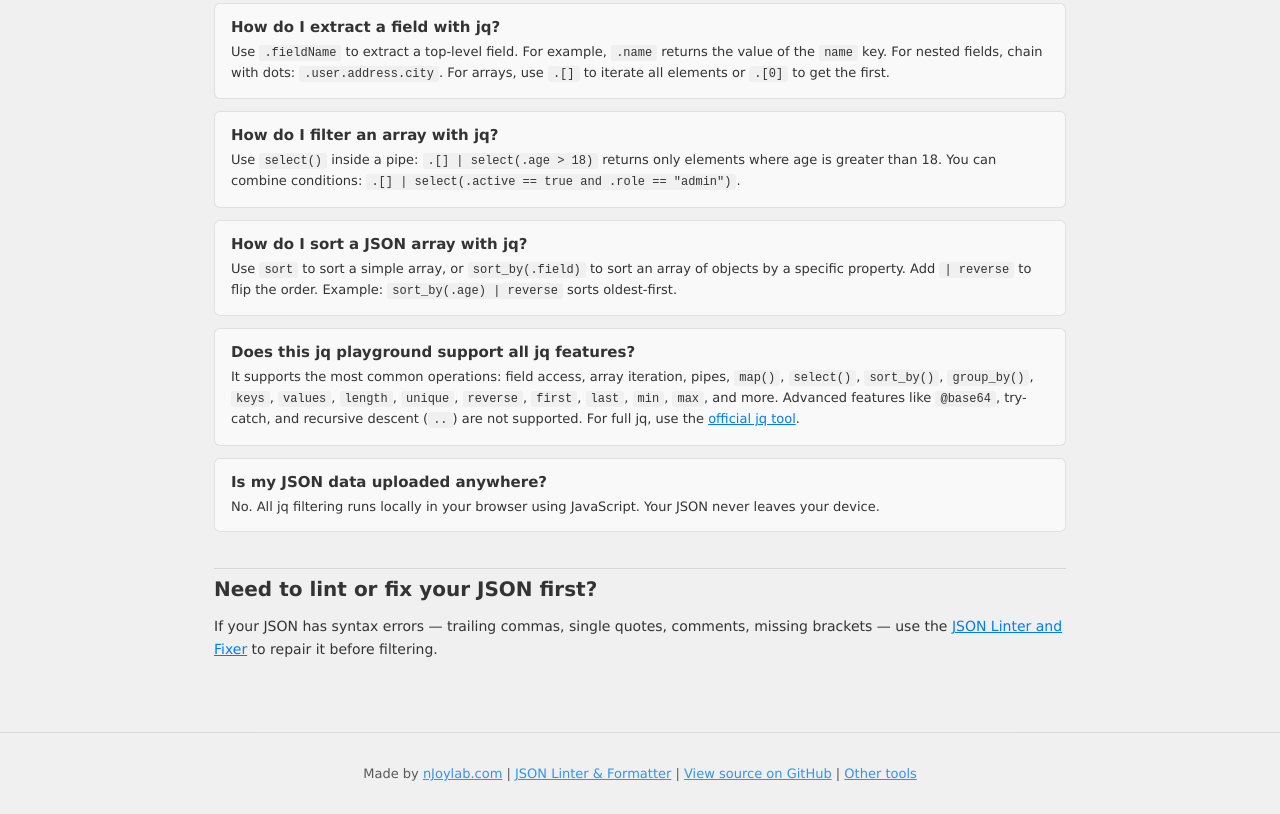
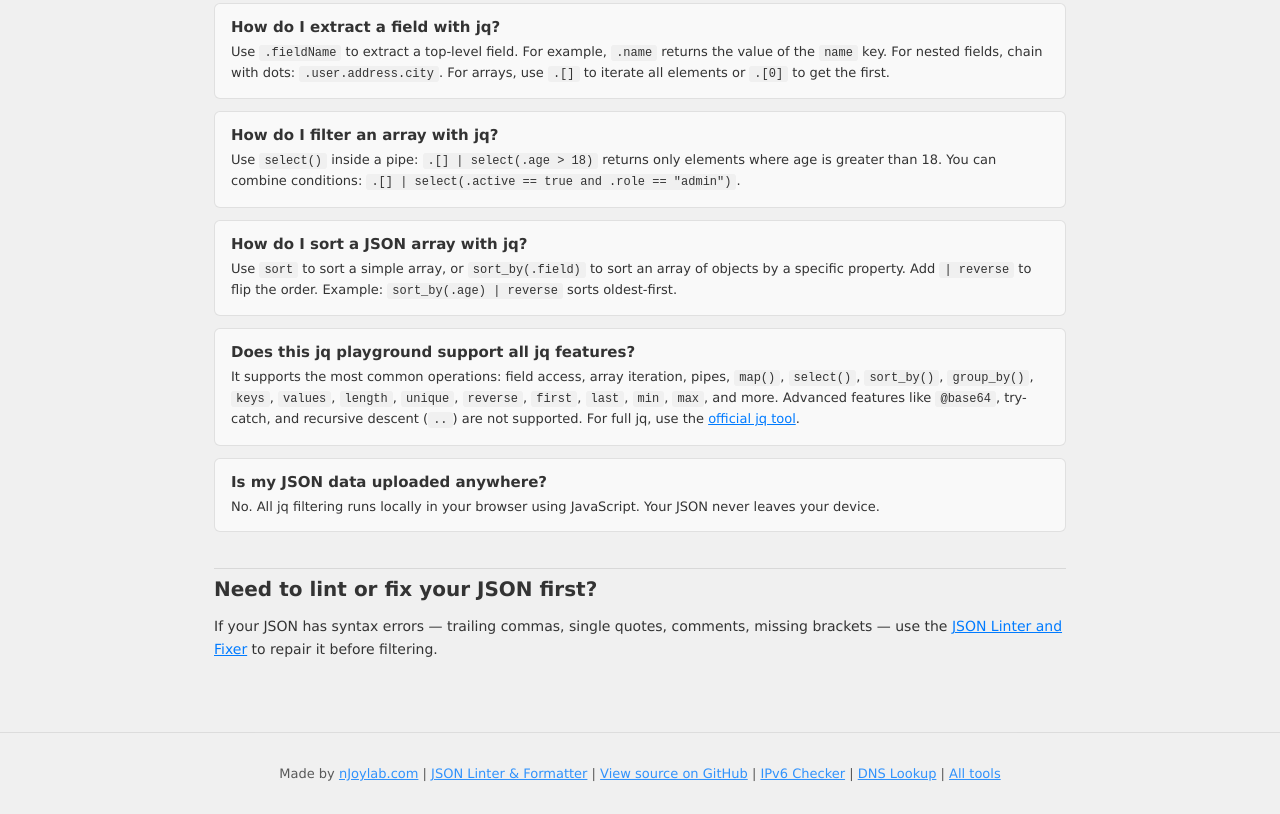
Before and after one commit to njoylab/json-linter-tool, a website: page jq-playground/index.html in a window 1280 px wide. Shown: the part 3530-4344 px from the top of the page. Drawn offline with Linux system fonts and the light colour scheme.

Commit message:
SEO: add cross-links to other echovalue tools in footer
- Add IPv6 Checker, DNS Lookup, URL Analyzer links to jsonlint footer
- Add IPv6 Checker, DNS Lookup links to jq-playground footer

```diff
--- a/jq-playground/index.html
+++ b/jq-playground/index.html
@@ -665,7 +665,9 @@ group_by(.role) | map({ role: .[0].role, count: length })</code></pre>
         <p>Made by <a href="https://www.njoylab.com" target="_blank" rel="noopener">nJoylab.com</a> |
            <a href="/">JSON Linter &amp; Formatter</a> |
            <a href="https://github.com/njoylab/json-linter-tool" target="_blank" rel="noopener">View source on GitHub</a> |
-           <a href="https://www.echovalue.dev" target="_blank" rel="noopener">Other tools</a></p>
+           <a href="https://geoip.echovalue.dev/ipv6" target="_blank" rel="noopener">IPv6 Checker</a> |
+           <a href="https://lookup.echovalue.dev" target="_blank" rel="noopener">DNS Lookup</a> |
+           <a href="https://www.echovalue.dev" target="_blank" rel="noopener">All tools</a></p>
     </footer>
 
     <script src="../jq-lite.js" defer></script>
```
Also changed, not shown: index.html (+4 -1 lines).
